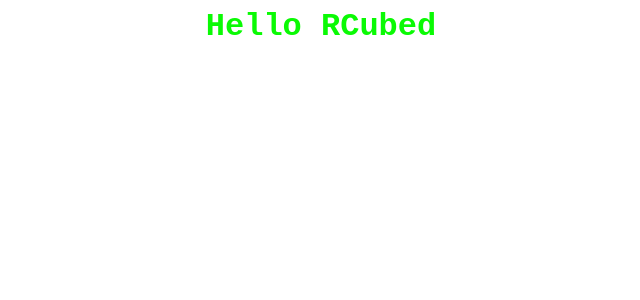
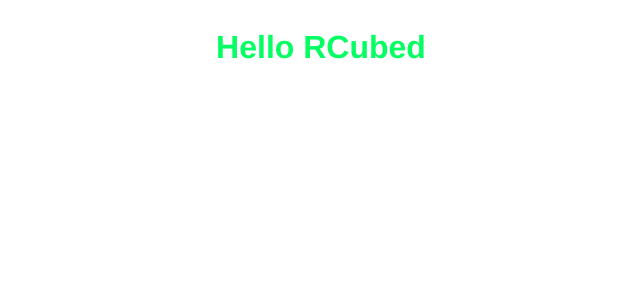
Before and after one commit to MichaelQ94/rcubed, a React app: page / in a window 1280 px wide. Shown: the top 300 px of the page, without its empty margins (319-959 px from the left). Built offline with nearby package versions, Linux system fonts and the light colour scheme; the HTML template or start-up script is replaced by a standard one.

Commit message:
Adding a UI layout component to use for common styling + example use case

```diff
--- a/jest.config.js
+++ b/jest.config.js
@@ -64,7 +64,7 @@ module.exports = {
   // maxWorkers: "50%",
 
   // An array of directory names to be searched recursively up from the requiring module's location
-  moduleDirectories: ["node_modules"],
+  moduleDirectories: ["node_modules", "src"],
 
   // An array of file extensions your modules use
   moduleFileExtensions: ["js", "json", "jsx", "ts", "tsx", "node"],
--- a/package.json
+++ b/package.json
@@ -66,7 +66,9 @@
     "webpack-dev-server": "^3.10.3"
   },
   "dependencies": {
+    "@types/classnames": "^2.2.10",
     "@types/react-dom": "^16.9.5",
+    "classnames": "^2.2.6",
     "react": "^16.13.0",
     "react-dom": "^16.13.0"
   }
--- a/src/components/app/app.scss
+++ b/src/components/app/app.scss
@@ -1,3 +1,7 @@
+body {
+  font-family: "Helvetica", sans-serif;
+}
+
 /**
  * Sample Style
  */
@@ -5,7 +9,7 @@ $steps: 30;
 @keyframes rainbow-shift {
   @for $i from 0 through $steps {
     #{percentage($i * (1 / $steps))} {
-      color: hsla(random(360), 100, 50, 1)
+      color: hsla(random(360), 100, 50, 1);
     }
   }
 }
@@ -16,14 +20,3 @@ $steps: 30;
   animation-iteration-count: infinite;
   animation-direction: alternate;
 }
-
-.container {
-  display: grid;
-  grid-template-columns: auto auto auto;
-
-  .header {
-    grid-column-start: 2;
-    margin: auto;
-    font-family: "Courier New";
-  }
-}
--- a/src/components/app/app.tsx
+++ b/src/components/app/app.tsx
@@ -1,18 +1,22 @@
 import * as React from "react";
+import { Layout, Display, JustifyContent } from "ui";
 import "./app.scss";
 
 type AppProps = {
   message: string;
 };
 
-/**
- * Sample App
- */
 const App: React.FunctionComponent<AppProps> = (props: AppProps) => {
   return (
-    <div className={"container"}>
-      <h1 className={"header shifting-rainbow-text"}>{props.message}</h1>
-    </div>
+    <Layout
+      display={Display.Flex}
+      justifyContent={JustifyContent.Center}
+      className="container"
+    >
+      <Layout margin={{ x: 1 }} className="header">
+        <h1 className="shifting-rainbow-text">{props.message}</h1>
+      </Layout>
+    </Layout>
   );
 };
 
--- a/src/index.tsx
+++ b/src/index.tsx
@@ -3,7 +3,6 @@ import * as React from "react";
 import App from "components/app";
 
 window.addEventListener("DOMContentLoaded", () => {
-  console.log("JavaScript is Working");
   const greeting = "Hello RCubed";
   ReactDOM.render(<App message={greeting} />, document.getElementById("root"));
 });
--- /dev/null
+++ b/src/ui/index.ts
@@ -0,0 +1 @@
+export * from "./layout";
--- /dev/null
+++ b/src/ui/layout/component.tsx
@@ -0,0 +1,89 @@
+import classNames from "classnames";
+import React, { Component, ReactElement } from "react";
+import {
+  AlignContent,
+  AlignItems,
+  Display,
+  FlexDirection,
+  FlexWrap,
+  JustifyContent,
+  Position,
+} from "./models";
+import "./style.scss";
+
+interface PublicProps {
+  className?: string;
+  padding?: Padding;
+  margin?: Margin;
+  display?: Display;
+  flexDirection?: FlexDirection;
+  flexWrap?: FlexWrap;
+  justifyContent?: JustifyContent;
+  alignItems?: AlignItems;
+  alignContent?: AlignContent;
+  position?: Position;
+}
+
+interface Spacing {
+  y?: size;
+  x?: size;
+  t?: size;
+  b?: size;
+  r?: size;
+  l?: size;
+  [key: string]: size | undefined;
+}
+
+type size = 1 | 2 | 3 | 4 | 5;
+type Padding = Spacing;
+type Margin = Spacing;
+type Props = PublicProps;
+
+class Layout extends Component<Props> {
+  public render(): ReactElement {
+    const paddingClass = classNames([
+      this.props.className,
+      ...this.getPadding(),
+      ...this.getMargin(),
+      this.props.display,
+      this.props.flexDirection,
+      this.props.flexWrap,
+      this.props.justifyContent,
+      this.props.alignItems,
+      this.props.alignContent,
+      this.props.position,
+    ]);
+    return <div className={paddingClass}>{this.props.children}</div>;
+  }
+
+  private getPadding(): string[] {
+    const classes: string[] = [];
+    const { padding } = this.props;
+
+    if (!padding) {
+      return [];
+    }
+
+    Object.keys(padding).forEach(key => {
+      classes.push(`p${key}-${padding[key]}`);
+    });
+
+    return classes;
+  }
+
+  private getMargin(): string[] {
+    const classes: string[] = [];
+    const { margin } = this.props;
+
+    if (!margin) {
+      return [];
+    }
+
+    Object.keys(margin).forEach(key => {
+      classes.push(`m${key}-${margin[key]}`);
+    });
+    return classes;
+  }
+}
+
+export default Layout;
--- /dev/null
+++ b/src/ui/layout/index.ts
@@ -0,0 +1,2 @@
+export * from "./models";
+export { default as Layout } from "./component";
--- /dev/null
+++ b/src/ui/layout/models.ts
@@ -0,0 +1,49 @@
+export enum Display {
+  Flex = "flex",
+  Block = "block",
+  Inline = "inline",
+}
+
+export enum FlexDirection {
+  Row = "flex-row",
+  RowReverse = "flex-row-reverse",
+  Column = "flex-column",
+  ColumnReverse = "flex-column-reverse",
+}
+
+export enum FlexWrap {
+  NoWrap = "flex-no-wrap",
+  Wrap = "flex-wrap",
+  WrapReverse = "flex-wrap-reverse",
+}
+
+export enum JustifyContent {
+  FlexStart = "flex-justify-start",
+  FlexEnd = "flex-justify-end",
+  Center = "flex-justify-center",
+  SpaceBetween = "flex-justify-space-between",
+  SpaceAround = "flex-justify-space-around",
+  SpaceEvenly = "flex-justify-space-evenly",
+}
+
+export enum AlignItems {
+  Stretch = "flex-align-items-stretch",
+  FlexStart = "flex-align-items-start",
+  FlexEnd = "flex-align-items-emd",
+  Center = "flex-align-items-center",
+  Baseline = "flex-align-items-baseline",
+}
+
+export enum AlignContent {
+  FlexStart = "flex-align-content-start",
+  FlexEnd = "flex-align-content-end",
+  Center = "flex-align-content-center",
+  SpaceBetween = "flex-align-content-space-between",
+  SpaceAround = "flex-align-content-space-around",
+  Stretch = "flex-align-content-stretch",
+}
+
+export enum Position {
+  Relative = "relative",
+  Absolute = "absolute",
+}
--- /dev/null
+++ b/src/ui/layout/style.scss
@@ -0,0 +1,168 @@
+$spacings: 5;
+$directions: "y", "x", "t", "b", "r", "l";
+
+@each $direction in $directions {
+  @for $i from 1 through $spacings {
+    .p#{$direction}-#{$i} {
+      @if ($direction== "y") or ($direction== "t") {
+        padding-top: #{$i}rem;
+      }
+
+      @if ($direction== "y") or ($direction== "b") {
+        padding-bottom: #{$i}rem;
+      }
+
+      @if ($direction== "x") or ($direction== "r") {
+        padding-right: #{$i}rem;
+      }
+
+      @if ($direction== "x") or ($direction== "l") {
+        padding-left: #{$i}rem;
+      }
+    }
+  }
+}
+
+@each $direction in $directions {
+  @for $i from 1 through $spacings {
+    .m#{$direction}-#{$i} {
+      @if ($direction== "y") or ($direction== "t") {
+        margin-top: #{$i}rem;
+      }
+
+      @if ($direction== "y") or ($direction== "b") {
+        margin-bottom: #{$i}rem;
+      }
+
+      @if ($direction== "x") or ($direction== "r") {
+        margin-right: #{$i}rem;
+      }
+
+      @if ($direction== "x") or ($direction== "l") {
+        margin-left: #{$i}rem;
+      }
+    }
+  }
+}
+
+.flex {
+  display: flex;
+
+  &-row {
+    flex-direction: row;
+  }
+
+  &-row-reverse {
+    flex-direction: row-reverse;
+  }
+
+  &-column {
+    flex-direction: column;
+  }
+
+  &-column-reverse {
+    flex-direction: column-reverse;
+  }
+
+  &-no-wrap {
+    flex-wrap: nowrap;
+  }
+
+  &-wrap {
+    flex-wrap: wrap;
+  }
+
+  &-wrap-reverse {
+    flex-wrap: wrap-reverse;
+  }
+
+  &-justify {
+    &-start {
+      justify-content: flex-start;
+    }
+
+    &-end {
+      justify-content: flex-end;
+    }
+
+    &-center {
+      justify-content: center;
+    }
+
+    &-space-between {
+      justify-content: space-between;
+    }
+
+    &-space-around {
+      justify-content: space-around;
+    }
+
+    &-space-evenly {
+      justify-content: space-evenly;
+    }
+  }
+
+  &-align-items {
+    &-start {
+      align-items: flex-start;
+    }
+
+    &-end {
+      align-items: flex-end;
+    }
+
+    &-center {
+      align-items: center;
+    }
+
+    &-stretch {
+      align-items: stretch;
+    }
+
+    &-baseline {
+      align-items: baseline;
+    }
+  }
+
+  &-align-content {
+    &-start {
+      align-content: flex-start;
+    }
+
+    &-end {
+      align-content: flex-end;
+    }
+
+    &-center {
+      align-content: center;
+    }
+
+    &-space-between {
+      align-content: space-between;
+    }
+
+    &-space-around {
+      align-content: space-around;
+    }
+
+    &-stretch {
+      align-content: stretch;
+    }
+  }
+}
+
+.block {
+  display: block;
+}
+
+.inline {
+  display: inline;
+}
+
+.relative {
+  position: relative;
+}
+
+.absolute {
+  position: absolute;
+}
```
Also changed, not shown: 2 other files (tests, documents, lock files or other folders).
